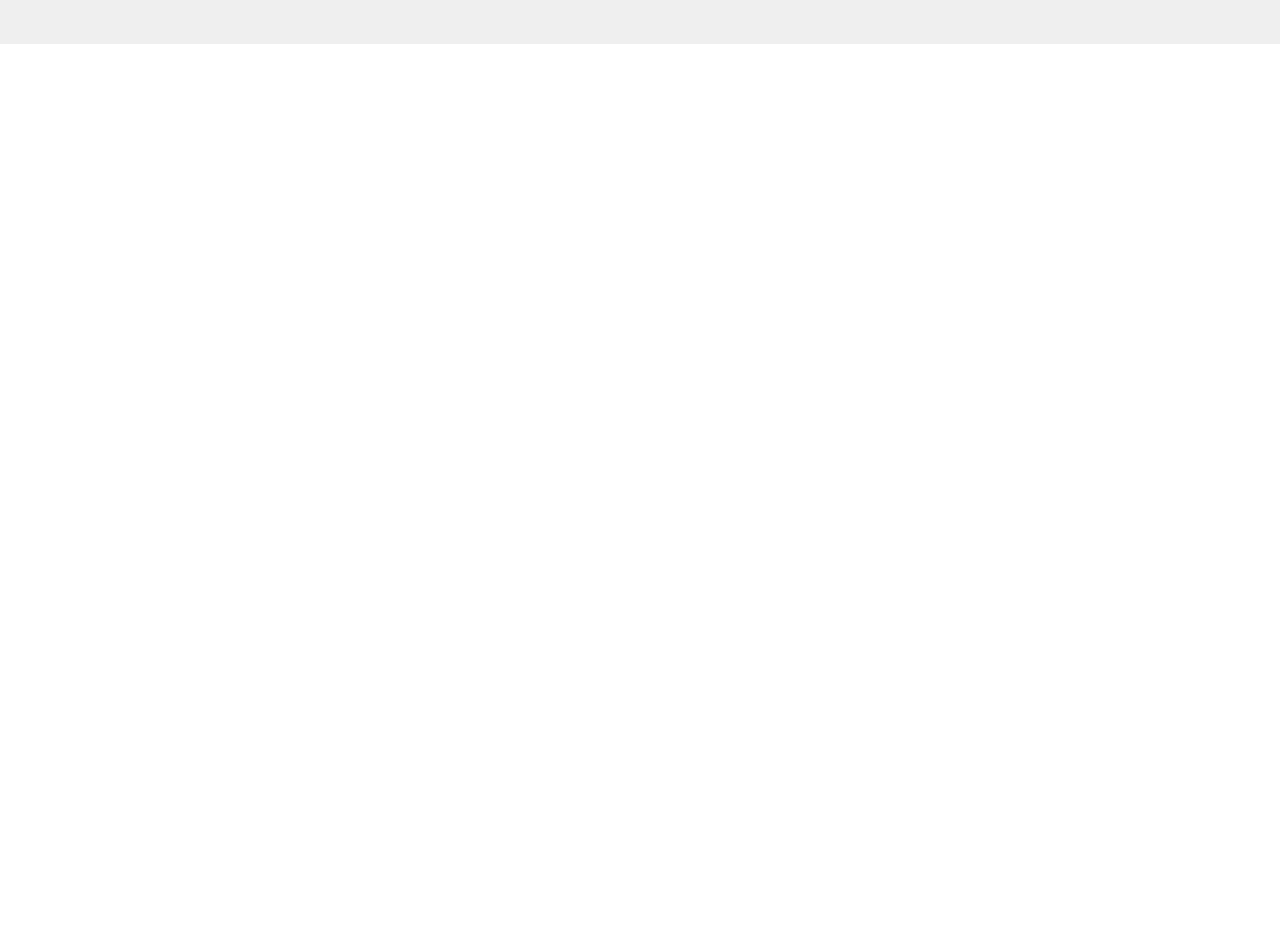
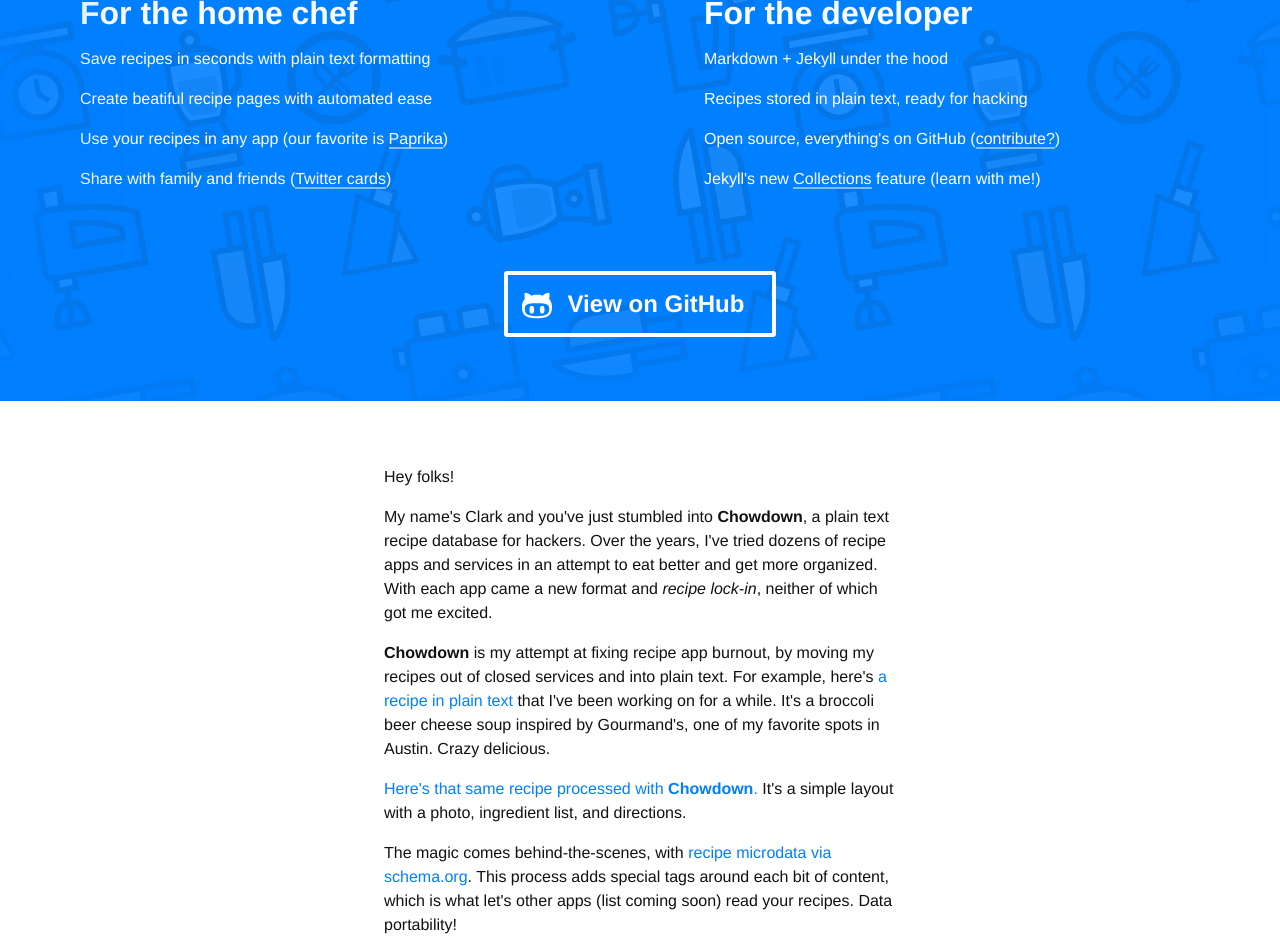
Before and after one commit to Skn0tt/recipes.simonknott.de, a Next.js app: page / in a window 1280 px wide. Shown: the part 180-1132 px from the top of the page. Before the commit the page ends 800 px from the top, so only its background shows below. Built offline with nearby package versions, Linux system fonts and the light colour scheme; a web font is replaced by a local one.

Commit message:
Add contents of index page

```diff
--- a/pages/index.tsx
+++ b/pages/index.tsx
@@ -1,5 +1,144 @@
 import { Default } from "../layouts/Default";
 
 export default function Home() {
-  return <Default>Hallo!</Default>;
+  return (
+    <Default>
+      <div className="home">
+        <div className="recipes xs-px1 xs-mt2">
+          <div className="clearfix">
+            {[].map((r) => (
+              <div className="sm-col sm-col-6 md-col-6 lg-col-4 xs-px1 xs-mb2">
+                <a
+                  className="block relative bg-blue"
+                  href="{{ post.url | prepend: site.baseurl }}"
+                >
+                  <div
+                    className="image ratio bg-cover"
+                    style={{ backgroundImage: "url()" }}
+                  ></div>
+                  <h1 className="title p2 m0 absolute bold white bottom-0 left-0">
+                    {r.title}
+                  </h1>
+                </a>
+              </div>
+            ))}
+          </div>
+        </div>
+
+        <div className="sell bg-blue-tile mt4">
+          <div className="clearfix white px2">
+            <div className="sm-col md-col-6 px2 md-px4 py2 md-py4">
+              <h1>For the home chef</h1>
+              <p>Save recipes in seconds with plain text formatting</p>
+              <p>Create beatiful recipe pages with automated ease</p>
+              <p>
+                Use your recipes in any app (our favorite is{" "}
+                <a href="http://www.paprikaapp.com/" target="_blank">
+                  Paprika
+                </a>
+                )
+              </p>
+              <p>
+                Share with family and friends (
+                <a href="https://dev.twitter.com/cards/overview">
+                  Twitter cards
+                </a>
+                )
+              </p>
+            </div>
+            <div className="sm-col md-col-6 px2 md-px4 py2 md-py4">
+              <h1>For the developer</h1>
+              <p>Markdown + Jekyll under the hood</p>
+              <p>Recipes stored in plain text, ready for hacking</p>
+              <p>
+                Open source, everything's on GitHub (
+                <a href="https://github.com/clarklab/chowdown">contribute?</a>)
+              </p>
+              <p>
+                Jekyll's new{" "}
+                <a href="http://jekyllrb.com/docs/collections/">Collections</a>{" "}
+                feature (learn with me!)
+              </p>
+            </div>
+          </div>
+          <div className="clearfix white center">
+            <a
+              href="https://github.com/clarklab/chowdown"
+              className="button button-big button-with-icon button-outline mb4 h2"
+            >
+              <svg
+                className="js-geomicon geomicon"
+                width="30"
+                data-icon="github"
+                viewBox="0 0 32 32"
+                style={{ fill: "currentcolor" }}
+              >
+                <title>github icon</title>
+                <path d="M0 18 C0 12 3 10 3 9 C2.5 7 2.5 4 3 3 C6 3 9 5 10 6 C12 5 14 5 16 5 C18 5 20 5 22 6 C23 5 26 3 29 3 C29.5 4 29.5 7 29 9 C29 10 32 12 32 18 C32 25 30 30 16 30 C2 30 0 25 0 18 M3 20 C3 24 4 28 16 28 C28 28 29 24 29 20 C29 16 28 14 16 14 C4 14 3 16 3 20 M8 21 A1.5 2.5 0 0 0 13 21 A1.5 2.5 0 0 0 8 21 M24 21 A1.5 2.5 0 0 0 19 21 A1.5 2.5 0 0 0 24 21 z"></path>
+              </svg>
+              View on GitHub
+            </a>
+          </div>
+        </div>
+
+        <div className="container mt4 mb4">
+          <div className="sm-col-6 mx-auto px3 sm-px4">
+            <p>Hey folks!</p>
+            <p>
+              My name's Clark and you've just stumbled into{" "}
+              <strong>Chowdown</strong>, a plain text recipe database for
+              hackers. Over the years, I've tried dozens of recipe apps and
+              services in an attempt to eat better and get more organized. With
+              each app came a new format and <em>recipe lock-in</em>, neither of
+              which got me excited.
+            </p>
+            <p>
+              <strong>Chowdown</strong> is my attempt at fixing recipe app
+              burnout, by moving my recipes out of closed services and into
+              plain text. For example, here's{" "}
+              <a href="https://raw.githubusercontent.com/clarklab/chowdown/gh-pages/_recipes/broccoli-cheese-soup.md">
+                a recipe in plain text
+              </a>{" "}
+              that I've been working on for a while. It's a broccoli beer cheese
+              soup inspired by Gourmand's, one of my favorite spots in Austin.
+              Crazy delicious.
+            </p>
+
+            <p>
+              <a href="http://chowdown.io/recipes/broccoli-cheese-soup.html">
+                Here's that same recipe processed with <strong>Chowdown</strong>
+                .
+              </a>{" "}
+              It's a simple layout with a photo, ingredient list, and
+              directions.
+            </p>
+
+            <p>
+              The magic comes behind-the-scenes, with{" "}
+              <a href="http://schema.org/Recipe">
+                recipe microdata via schema.org
+              </a>
+              . This process adds special tags around each bit of content, which
+              is what let's other apps (list coming soon) read your recipes.
+              Data portability!
+            </p>
+
+            <p>
+              <strong>Chowdown</strong> is definitely a work in progress. Active
+              development is taking place. I'm new to Jekyll. Things might
+              break. The recipes, however, are here to stay.
+            </p>
+
+            <p>Go cook something rad,</p>
+
+            <p>
+              Clark
+              <br />
+              <a href="http://twitter.com/clarklab">@clarklab</a>
+            </p>
+          </div>
+        </div>
+      </div>
+    </Default>
+  );
 }
```
